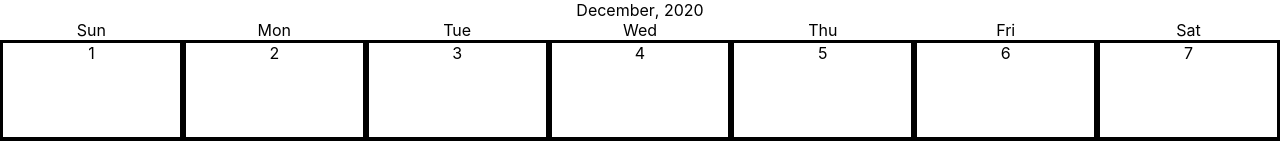
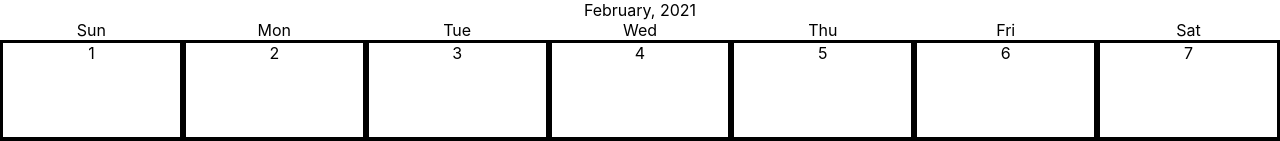
Before and after one commit to LeeChaeng/new_cemi, a React (Create React App) app: page / in a window 1280 px wide. Shown: the top 141 px of the page. Built offline with nearby package versions, Linux system fonts and the light colour scheme.

Commit message:
feat: get selected date from redux and painting

```diff
--- a/src/components/Calendar.tsx
+++ b/src/components/Calendar.tsx
@@ -1,17 +1,21 @@
+import format from "date-fns/format";
 import React from "react";
+import { useSelector } from "react-redux";
 import styled from "styled-components";
+import { RootState } from "../store/modules";
+
+const days = ["Sun", "Mon", "Tue", "Wed", "Thu", "Fri", "Sat"];
 
 const Calendar = () => {
   const date = [];
   for (let i = 1; i < 36; i++) {
     date.push(i);
   }
-  const days = ["Sun", "Mon", "Tue", "Wed", "Thu", "Fri", "Sat"];
+  const selectedDate = useSelector((state: RootState) => state.calendar.date);
   return (
     <>
       <Title>
-        <div>December</div>
-        <div>, 2020</div>
+        <div>{format(selectedDate, "MMMM, yyyy")}</div>
       </Title>
       <Weekend>
         {days.map((day, idx) => (
```
